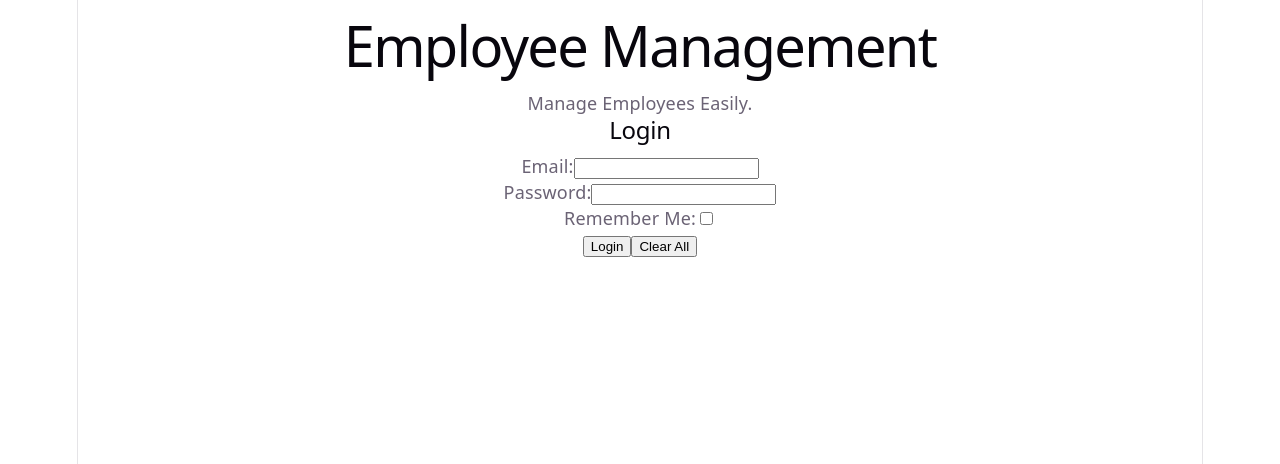
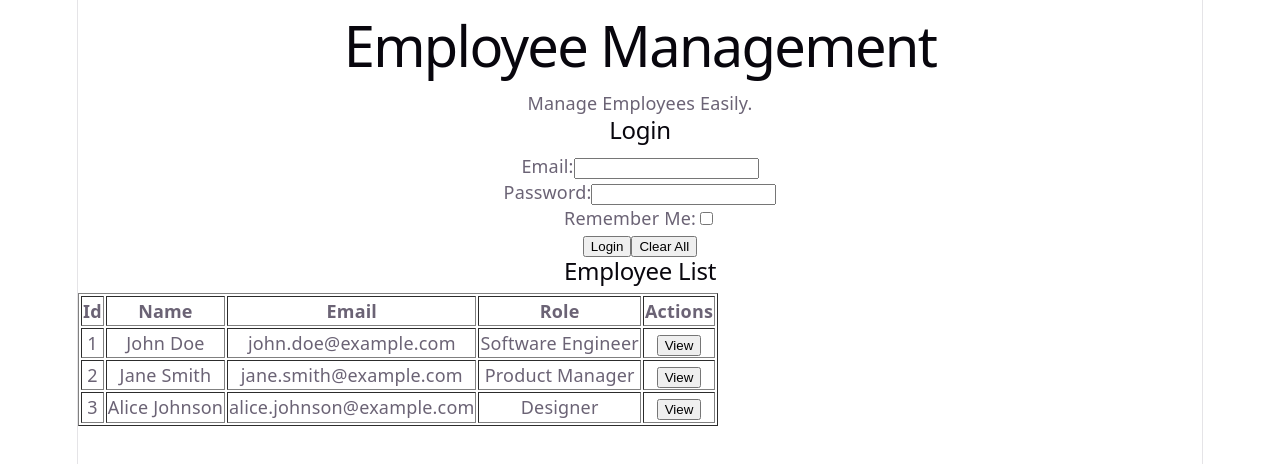
Before and after one commit to bhushansdeshmukh/SensGrid, a React (Vite) app in the folder SensGridWeb/: page / in a window 1280 px wide. Shown: the top 464 px of the page. Built offline with nearby package versions, Linux system fonts and the light colour scheme.

Commit message:
Add EmployeeList component to display employee data

```diff
--- a/SensGridWeb/src/App.tsx
+++ b/SensGridWeb/src/App.tsx
@@ -1,12 +1,14 @@
 import Header from './components/Header';
 //import Counter from './components/Counter';
 import Login from './pages/Login';
+import EmployeeList from './pages/EmployeeList';
 
 function App() {
   return (
     <div>
       <Header title="Employee Management" subtitle="Manage Employees Easily." />
       <Login />
+      <EmployeeList />
     </div>
   )
 }
--- /dev/null
+++ b/SensGridWeb/src/pages/EmployeeList.tsx
@@ -0,0 +1,57 @@
+import { useState, useEffect } from 'react';
+
+type Employee = {
+    id: number;
+    firstName: string;
+    lastName: string;
+    email: string;
+    role: string;
+};
+
+function EmployeeList() {
+    const [employees, setEmployees] = useState<Employee[]>([]);
+
+    // useEffect = Page_Load / OnInit
+    useEffect(() => {
+        console.log("Component mounted: fetching employees...");
+        // Mock data for now
+        const mockData: Employee[] = [
+            { id: 1, firstName: 'John', lastName: 'Doe', email: 'john.doe@example.com', role: 'Software Engineer' },
+            { id: 2, firstName: 'Jane', lastName: 'Smith', email: 'jane.smith@example.com', role: 'Product Manager' },
+            { id: 3, firstName: 'Alice', lastName: 'Johnson', email: 'alice.johnson@example.com', role: 'Designer' }
+        ];
+        setEmployees(mockData);
+    }, []); // [] means this effect runs only once when the component mounts
+
+    return (
+        <div>
+            <h2>Employee List</h2>
+            <table border={1}>
+                <thead>
+                    <tr>
+                        <th>Id</th>
+                        <th>Name</th>
+                        <th>Email</th>
+                        <th>Role</th>
+                        <th>Actions</th>
+                    </tr>
+                </thead>
+                <tbody>
+                    {employees.map((emp) => (
+                        <tr key={emp.id}>
+                            <td>{emp.id}</td>
+                            <td>{emp.firstName} {emp.lastName}</td>
+                            <td>{emp.email}</td>
+                            <td>{emp.role}</td>
+                            <td>
+                                <button onClick={() => console.log(`Viewing employee: ${emp.firstName} ${emp.lastName}`)}>View</button>
+                            </td>
+                        </tr>
+                    ))}
+                </tbody>
+            </table>
+        </div>
+    );
+}
+
+export default EmployeeList;
```
